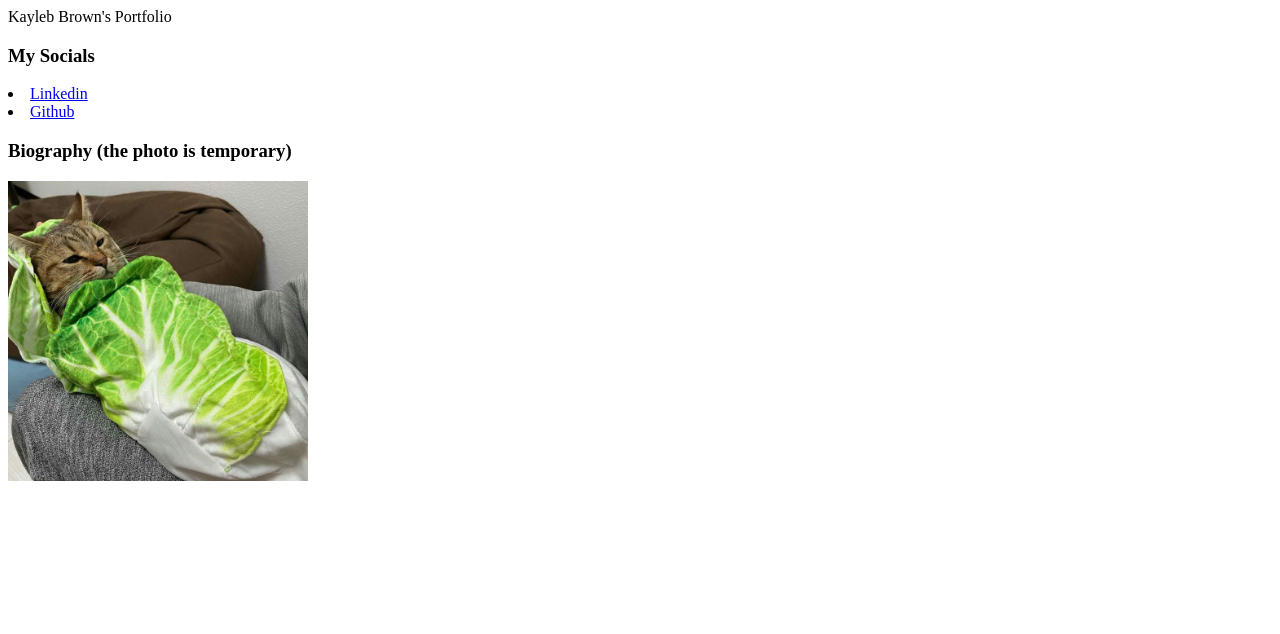
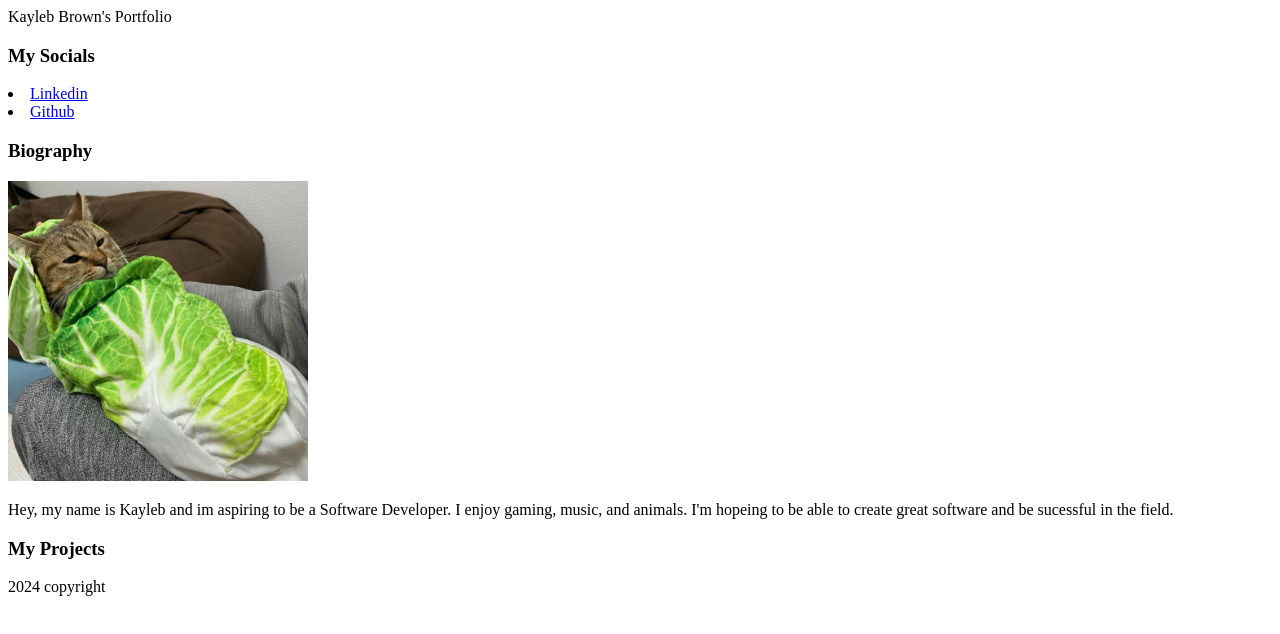
Before and after one commit to Stray-KB/Personal-Portfolio, a plain HTML site: page index.html in a window 1280 px wide. Drawn offline with Linux system fonts and the light colour scheme.

Commit message:
Update index.html

```diff
--- a/index.html
+++ b/index.html
@@ -17,12 +17,23 @@
                 </div>
             </section>
 
+            <!-- I dont have any professial images i can use, but as soon as i get one ill replace them -->
             <section id="bio">
                 <div class="card">
-                    <h3>Biography (the photo is temporary)</h3>
+                    <h3>Biography</h3>
                     <img src="images/3f04cd0e138cc716680962bf096ac8b3.jpg" alt="me" width="300px" height="300px"/>
                 </div>
+
+                <div class="card">
+                    <p>Hey, my name is Kayleb and im aspiring to be a Software Developer. I enjoy gaming, music, and animals. I'm hopeing to be able to create great software and be sucessful in the field.</p>
+                </div>
             </section>
+
+            <section id="projects">
+                <h3>My Projects</h3>
+            </section>
+
         </main>
+        <footer>2024 copyright</footer>
     </body>
 </html>
```
